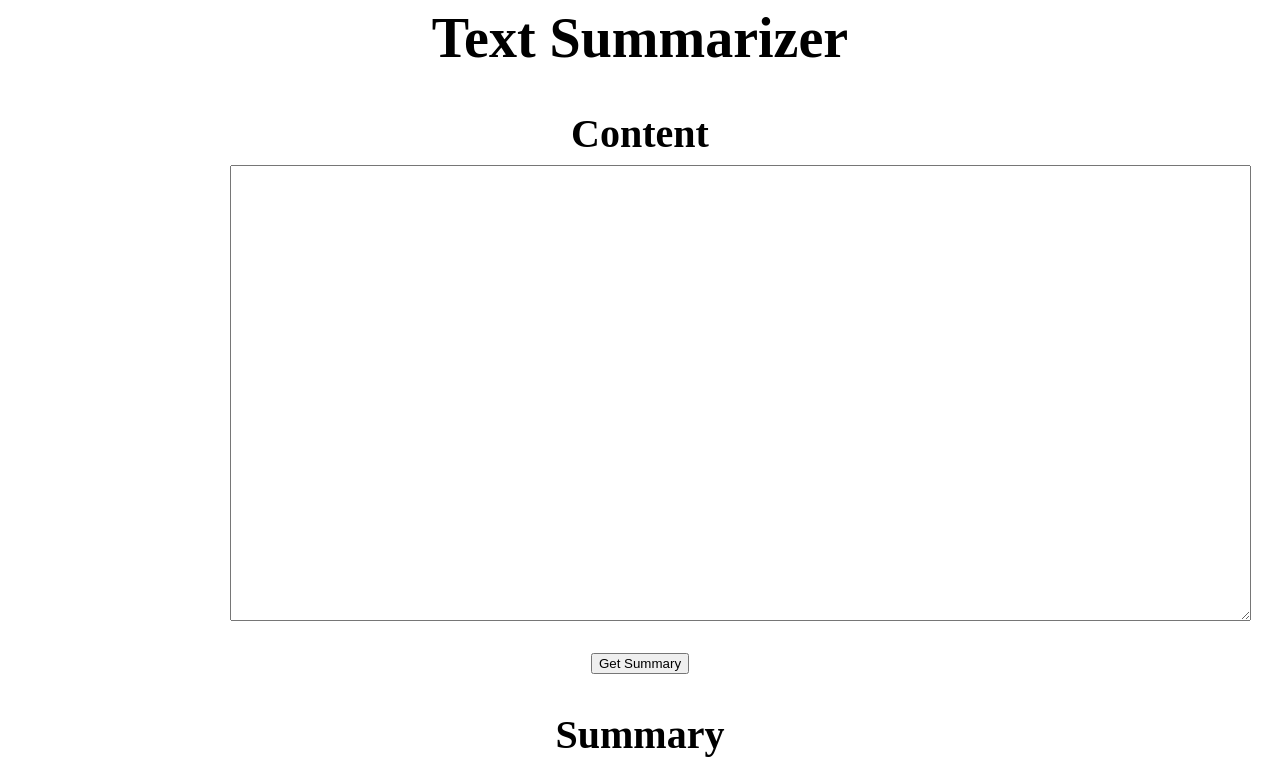
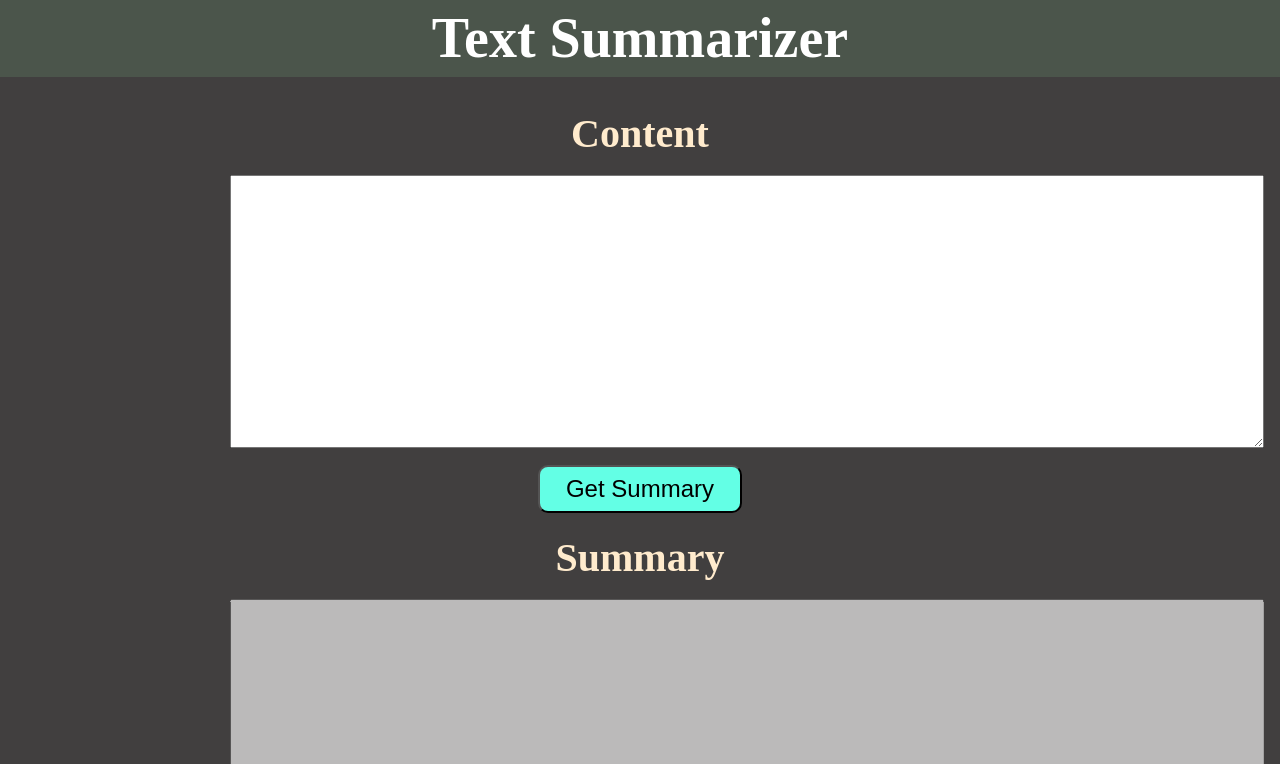
Before and after one commit to subhrapaladhi/Text-Summarizer, a website: page Frontend/index.html in a window 1280 px wide. Shown: the top 764 px of the page. Drawn offline with nearby package versions, Linux system fonts and the light colour scheme.

Commit message:
final changes

```diff
--- a/Frontend/App/script.ts
+++ b/Frontend/App/script.ts
@@ -1,11 +1,7 @@
-console.log("welcome subhra")
-
 const textInput: Function = () => {
     const text = <string>$("#textText").val();
-    // const text = "Many of the notable early successes occurred in the field of machine translation, due especially to work at IBM Research, where successively more complicated statistical models were developed. These systems were able to take advantage of existing multilingual textual corpora that had been produced by the Parliament of Canada and the European Union as a result of laws calling for the translation of all governmental proceedings into all official languages of the corresponding systems of government. However, most other systems depended on corpora specifically developed for the tasks implemented by these systems, which was (and often continues to be) a major limitation in the success of these systems. As a result, a great deal of research has gone into methods of more effectively learning from limited amounts of data."
 
     if(text != ""){
-        console.log(text);
         const url: string = `http://localhost:3000/getsummary`;
 
         $.ajax({
@@ -15,11 +11,10 @@ const textInput: Function = () => {
             contentType: "application/json",
             dataType: 'json',
             success: (result,status,XHR)=> {
-                console.log(result);
                 $("#summaryText").val(result.data);
             },
             error: (jqXHR,textStatus,errorThrown) => {
-                console.log("error res",jqXHR,textStatus,errorThrown);
+                $("#summaryText").val("some error occured");
             }
         })
     }
--- a/Frontend/Public/CSS/style.css
+++ b/Frontend/Public/CSS/style.css
@@ -5,6 +5,7 @@ html,body{
     width: 100%;
     height: 100%;
     position: relative;
+    background: rgb(65, 63, 63);
 }
 
 /* heading */
@@ -14,6 +15,8 @@ h1{
     text-align: center;
     font-size: 350%;
     padding: 0.5%;
+    color: rgb(255, 255, 255);
+    background: rgb(75, 85, 75);
 }
 
 /* main body */
@@ -31,13 +34,26 @@ div#text{
 
 h2#textLabel{
     width: 100%;
-    margin-top: 0;
+    margin: 0;
     text-align: center;
     font-size: 250%;
+    color: blanchedalmond;
 }
 
 textarea#textText{
-    margin-top: 1%;
+    display: block;
+    margin: 0 auto;
+    padding: 1%;
+}
+
+button#submitText{
+    background: rgb(99, 255, 229);
+    width: 25%;
+    padding: 1%;
+    display: block;
+    margin: 2% auto;
+    font-size: 150%;
+    border-radius: 10px;
 }
 
 /* summary area */
@@ -48,11 +64,14 @@ div#summary{
 
 h2#summaryLabel{
     width: 100%;
-    margin-top: 0;
+    color: blanchedalmond;
+    margin: 0;
     text-align: center;
     font-size: 250%;
 }
 
 textarea#summaryText{
-    margin-top: 1%;
+    display: block;
+    margin: 0 auto;
+    padding: 1%;
 }
--- a/Frontend/index.html
+++ b/Frontend/index.html
@@ -11,17 +11,17 @@
     <h1>Text Summarizer</h1>
     <div id="main">
         <div id="text">
-            <h2 id="textLabel">Content</label>
+            <h2 id="textLabel">Content</h2>
             <br>
             <form action="" onsubmit="event.preventDefault(); return textInput()">
-                <textarea id="textText" name="Content" id="" cols="125" rows="30"></textarea>
+                <textarea id="textText" name="Content" id="" cols="125" rows="17"></textarea>
                 <button id="submitText">Get Summary</button>
             </form>
         </div>
         <div id="summary">
-            <h2 id="summaryLabel" for="Summary">Summary</label>
+            <h2 id="summaryLabel" for="Summary">Summary</h2>
             <br>
-            <textarea id="summaryText" name="Summary" id="" cols="125" rows="30"></textarea>
+            <textarea id="summaryText" name="Summary" id="" cols="125" rows="15" disabled></textarea>
         </div>
     </div>
     <script src="./Build/script.js"></script>
```
Also changed, not shown: Frontend/Build/script.js, 1 other file.
